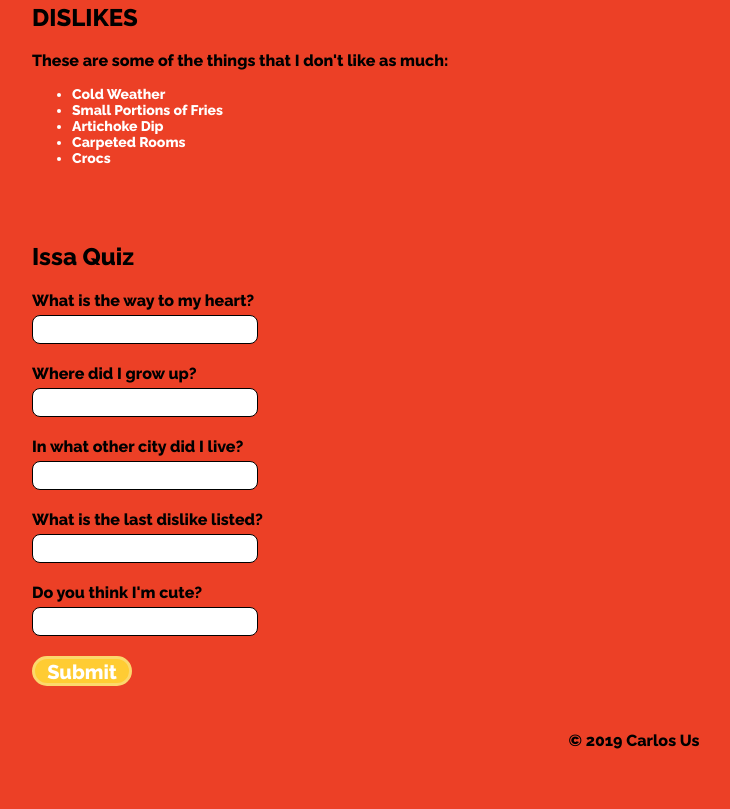
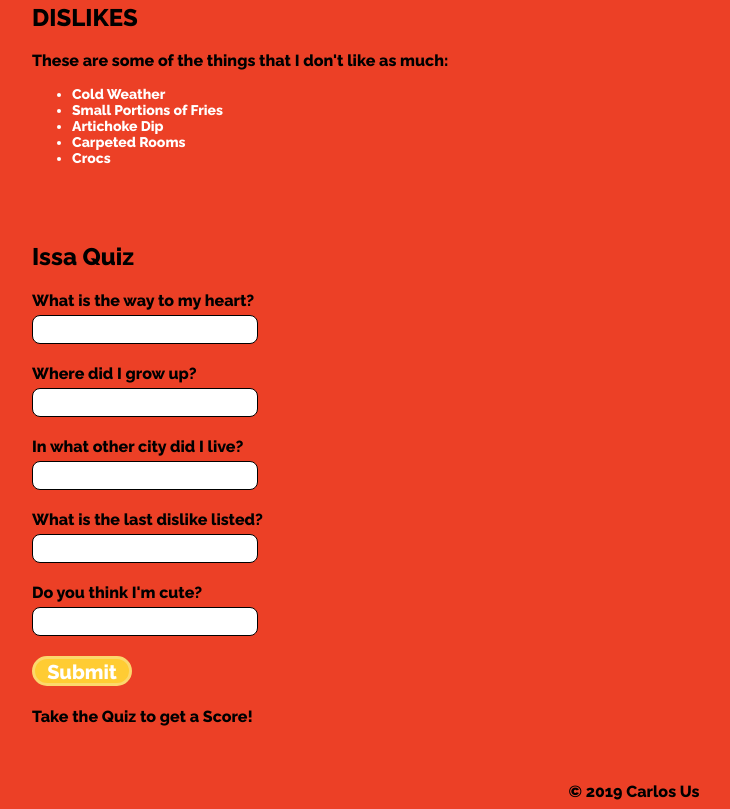
Before and after one commit to carlosus/about-me, a plain HTML site: page index.html in a window 1280 px wide. Shown: the part 1158-1967 px from the top of the page, without its empty margins (6-736 px from the left). Before the commit the page ends 1916 px from the top, so only its background shows below. Drawn offline with Linux system fonts and the light colour scheme.

Commit message:
added p element with id

```diff
--- a/index.html
+++ b/index.html
@@ -84,6 +84,7 @@
         <div>
             <button id="submit-button">Submit</button>
         </div>
+        <p id="quiz-result">Take the Quiz to get a Score!</p>
     </section>
     <footer>
             &copy; 2019 Carlos Us
```
